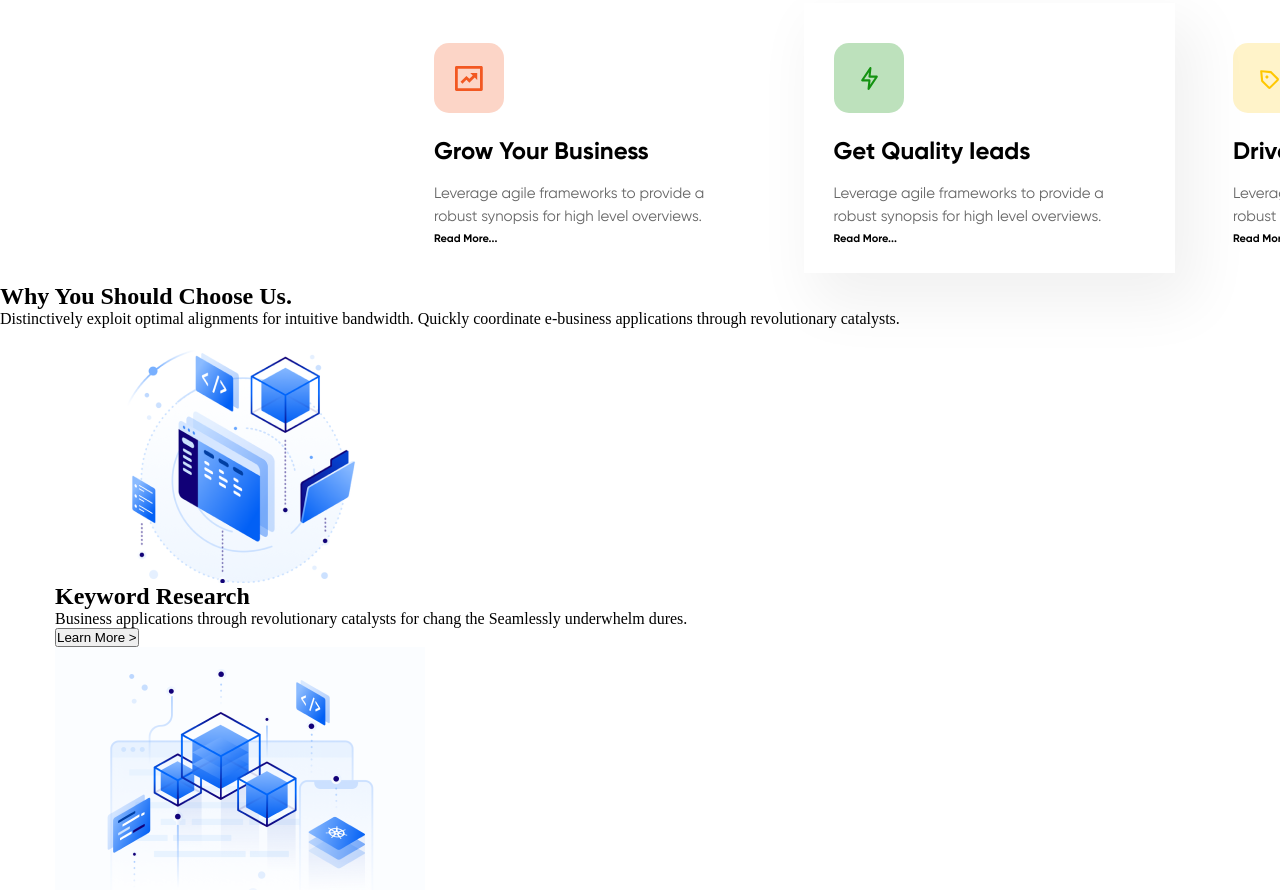
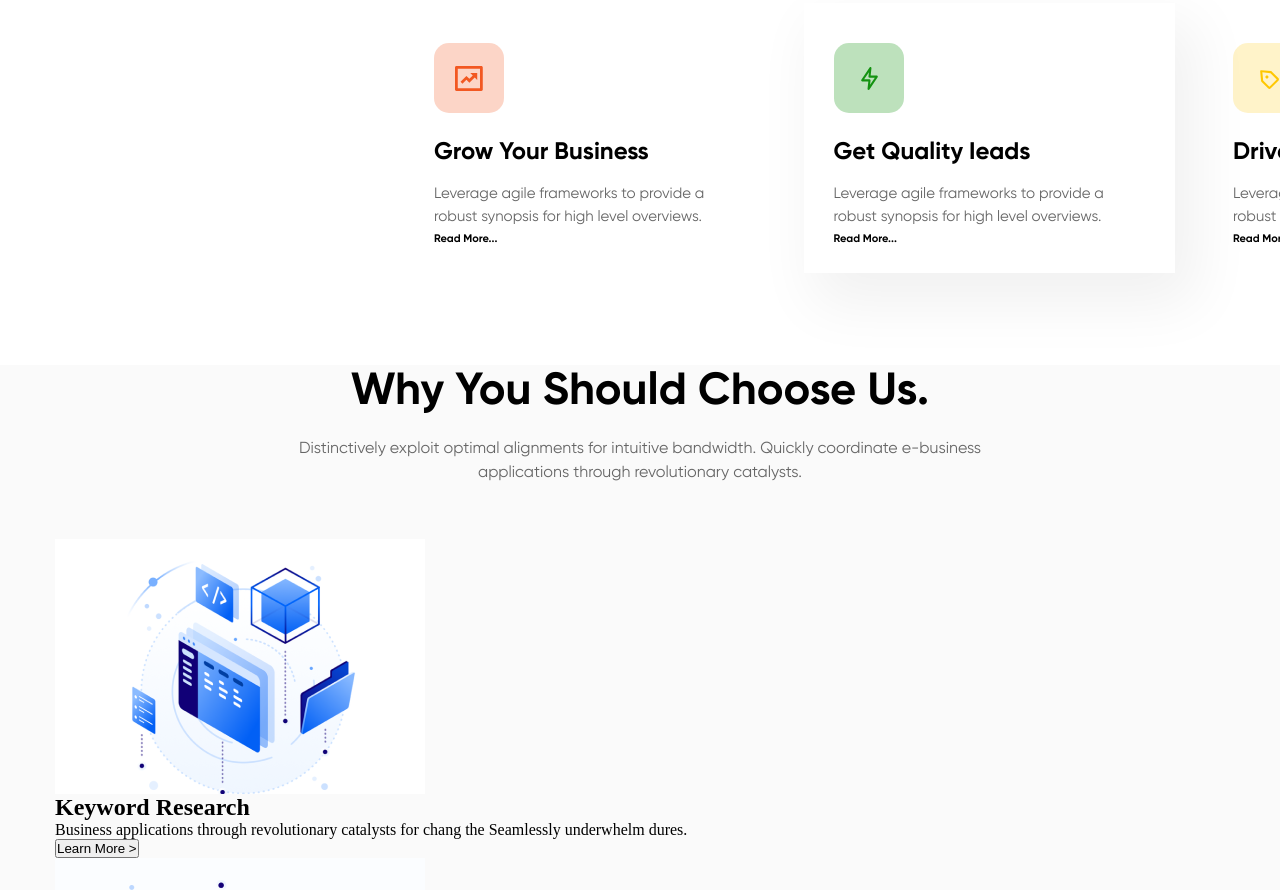
Before and after one commit to roboshadow21/HTML-CSS, a plain HTML site: page Seminar_3_homework/index.html in a window 1280 px wide. Shown: the part 837-1727 px from the top of the page. Drawn offline with Linux system fonts and the light colour scheme.

Commit message:
add lower title

```diff
--- a/Seminar_3_homework/index.html
+++ b/Seminar_3_homework/index.html
@@ -69,8 +69,8 @@
         </div>
       </section>
       <section class="lower__cards">
-        <h2>Why You Should Choose Us.</h2>
-        <p>
+        <h2 class="lower__title container">Why You Should Choose Us.</h2>
+        <p class="lower__title__text container">
           Distinctively exploit optimal alignments for intuitive bandwidth. Quickly coordinate e-business applications
           through revolutionary catalysts.
         </p>
--- a/Seminar_3_homework/style.css
+++ b/Seminar_3_homework/style.css
@@ -163,3 +163,26 @@ main {
 .central_upper_card {
   box-shadow: 15px 25px 56px 6px rgba(0, 0, 0, 0.06);
 }
+
+.lower__cards {
+  background: #fafafa;
+}
+
+.lower__title {
+  font-family: "Gilroy-Bold";
+  font-size: 45px;
+  line-height: 53px;
+  color: #000000;
+  text-align: center;
+  margin-top: 92px;
+  margin-bottom: 19px;
+}
+.lower__title__text {
+  font-family: "Gilroy-Regular";
+  font-size: 16px;
+  line-height: 150%;
+  text-align: center;
+  color: #666666;
+  width: 682px;
+  margin-bottom: 54px;
+}
```
